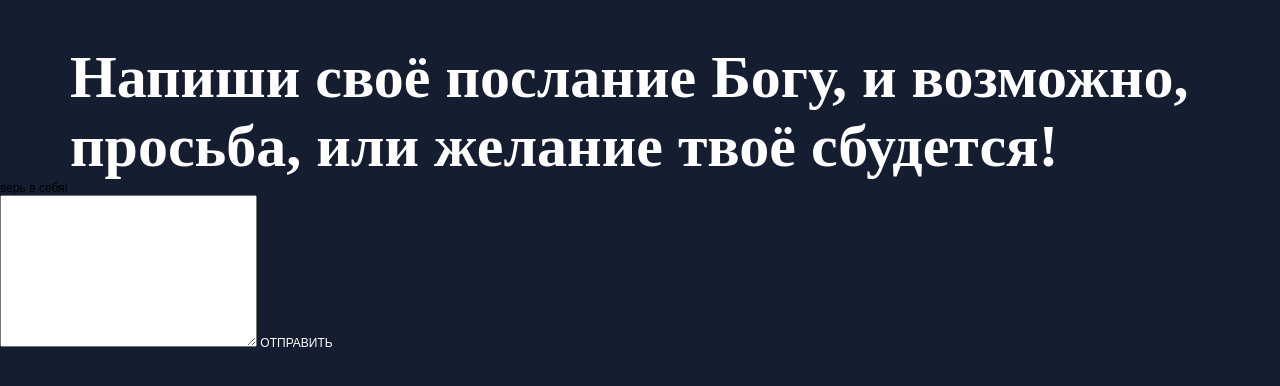
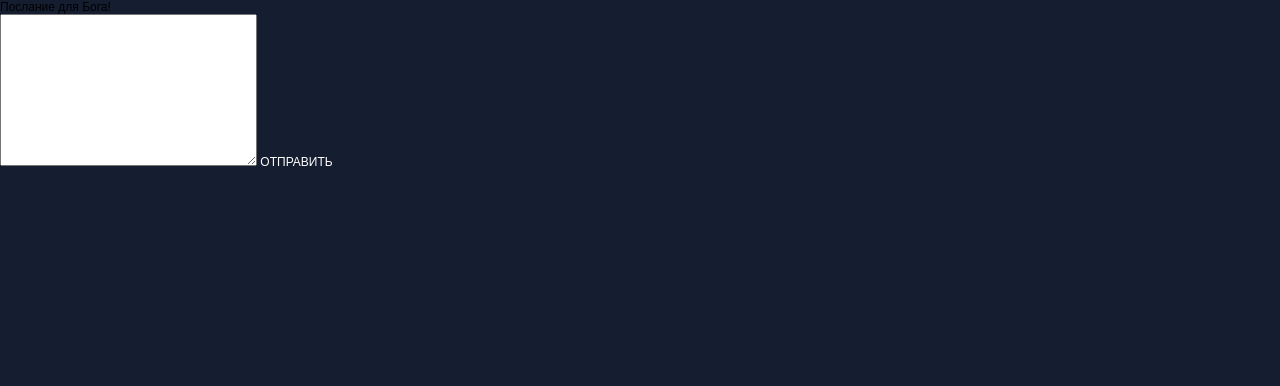
Before and after one commit to RiotOff/messagetogod.ga, a plain HTML site: page index.html in a window 1280 px wide. Drawn offline with Linux system fonts and the light colour scheme.

Commit message:
Update index.html

```diff
--- a/index.html
+++ b/index.html
@@ -10,8 +10,7 @@
   <link href="style.css" rel="stylesheet" type="text/css">
 </head>
 <body>
-<h1>Напиши своё послание Богу, и возможно, просьба, или желание твоё сбудется!</h1>
-<h2>верь в себя!</h2>
+<h2>Послание для Бога!</h2>
 <textarea name="this is my site!" id="1" cols="30" rows="10"></textarea>
 <a class="button" href="/send" target="_blank">ОТПРАВИТЬ</a>
 </body>
```
